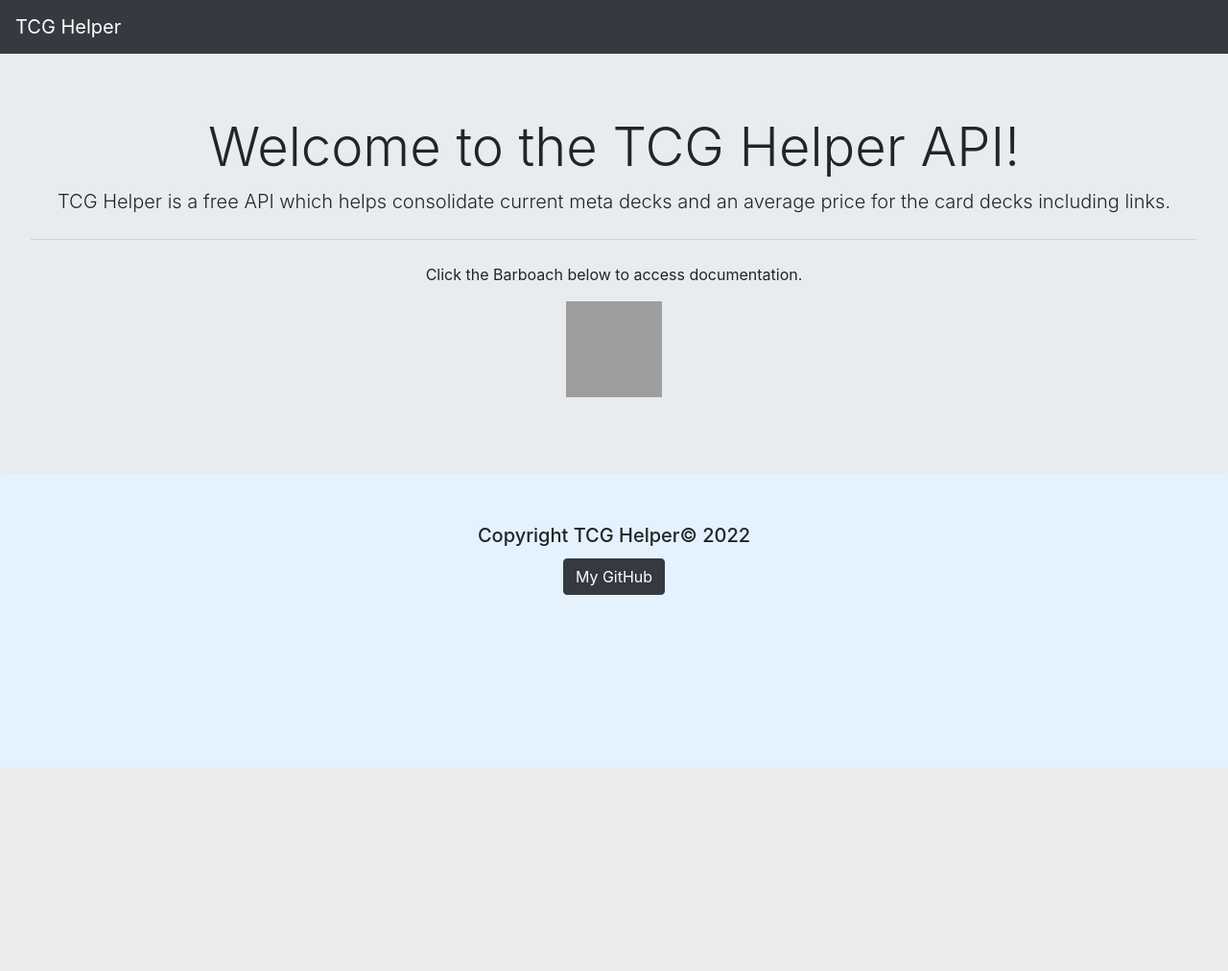
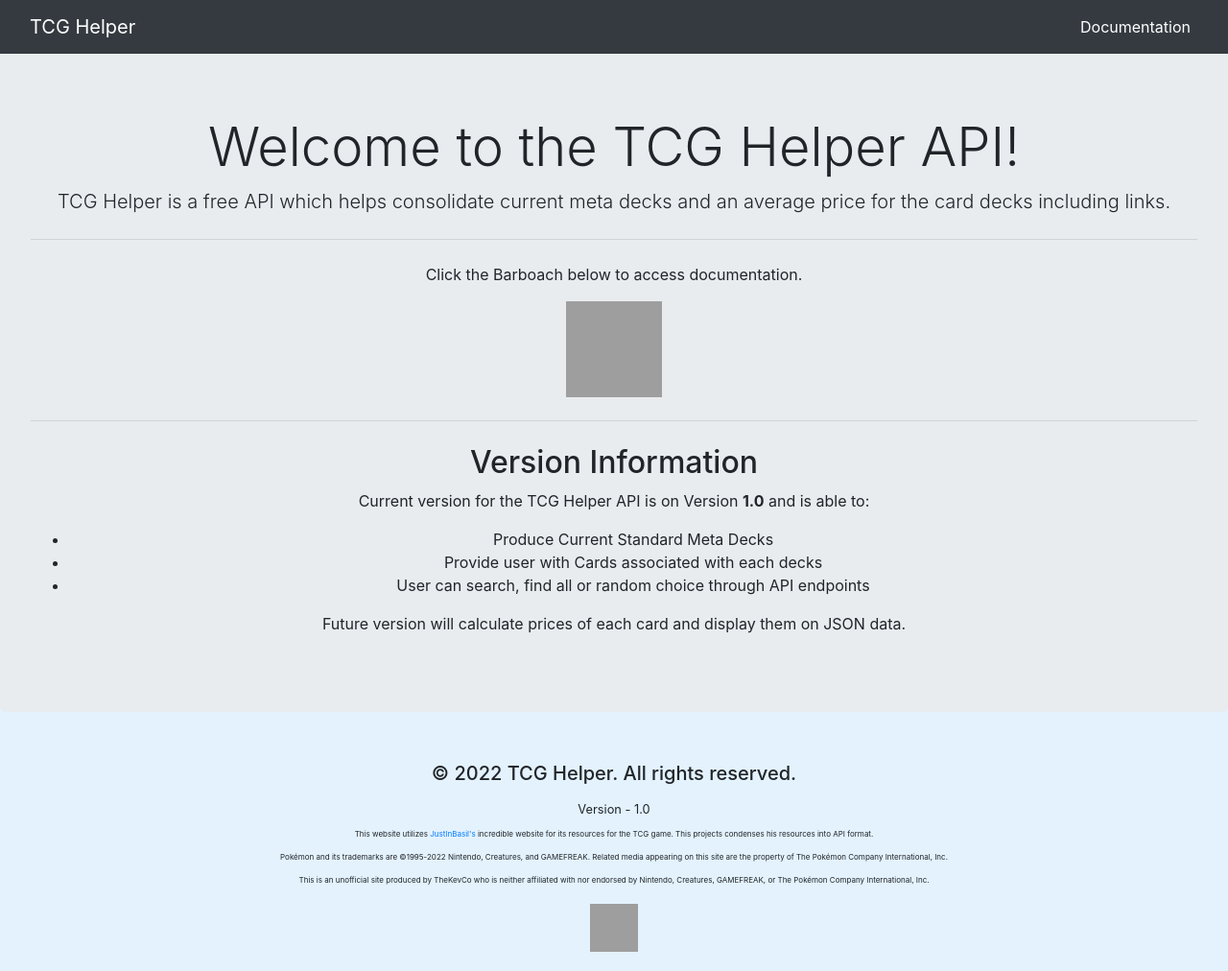
Before and after one commit to TheKevCo/TCG-Helper, a Flask app: page / in a window 1280 px wide. Shown: the whole page at 96% size. Before the commit the page ends 800 px from the top, so only its background shows below. Run offline with Flask 2, Linux system fonts and the light colour scheme; some libraries are stand-ins or nearby versions; grey boxes are pictures that could not be loaded.

Commit message:
Version 1.0 Commit. Deck Pricing to be added in later commit.

```diff
--- a/main.py
+++ b/main.py
@@ -1,14 +1,15 @@
 from flask import Flask, render_template, url_for, request, jsonify
 from flask_bootstrap import Bootstrap
 from datetime import datetime
-from flask_wtf import FlaskForm
 from bs4 import BeautifulSoup
 import requests
 import re
+import random
 
 app = Flask(__name__)
 Bootstrap(app)
 
+# dynamic year for footer
 now = datetime.now()  # current date and time
 year = now.strftime("%Y")
 
@@ -18,13 +19,14 @@
     return render_template('index.html', year=year)
 
 
-@app.route("/documentation", methods=["GET"])
+@app.route("/v1/documentation", methods=["GET", "POST"])
 def documentation():
-    if request.method == "GET":
-        response = requests.get('https://www.justinbasil.com/guide/meta')
+    if request.method == "POST":
+        response = requests.get('https://www.justinbasil.com/guide/meta', verify=False)
         meta_web_page = response.text
         soup = BeautifulSoup(meta_web_page, "html.parser")
         titles = soup.find_all('h2')
+
         for n in range(0, len(titles)):
             titles[n] = titles[n].getText()
 
@@ -47,8 +49,8 @@
             string_text = str(deck)
             for n in range(3):
                 if text_list[n] in string_text:
-                    output_string = re.sub(html_pattern, " ", string_text)
-                    raw_text_list[n].append(output_string)
+                    outputString = re.sub(html_pattern, " ", string_text)
+                    raw_text_list[n].append(outputString)
 
         # this removes blank spaces left from html text above.
         corrected_list_poke = [re.split("\s", lists) for lists in raw_text_poke]
@@ -67,21 +69,21 @@
         energy_strings = []
         all_strings = [poke_strings, trainer_strings, energy_strings]
         for n in range(3):
-            for deck_list in corrected_list_all[n]:
+            for deck_lists in corrected_list_all[n]:
                 final_string = ""
                 if n == 1:
-                    for i in range(4, len(deck_list)):
-                        if i == len(deck_list) - 1:
-                            final_string += f"{deck_list[i]}"
+                    for i in range(4, len(deck_lists)):
+                        if i == len(deck_lists) - 1:
+                            final_string += f"{deck_lists[i]}"
                         else:
-                            final_string += f"{deck_list[i]} "
+                            final_string += f"{deck_lists[i]} "
                     all_strings[n].append(final_string)
                 else:
-                    for i in range(3, len(deck_list)):
-                        if i == len(deck_list) - 1:
-                            final_string += f"{deck_list[i]}"
+                    for i in range(3, len(deck_lists)):
+                        if i == len(deck_lists) - 1:
+                            final_string += f"{deck_lists[i]}"
                         else:
-                            final_string += f"{deck_list[i]} "
+                            final_string += f"{deck_lists[i]} "
                     all_strings[n].append(final_string)
 
         # uses re.findall to create a list of all the cards that were once in one long string.
@@ -96,10 +98,365 @@
                 card_list = re.findall(pattern, cards)
                 final_card_list[n].append(card_list)
 
-        return jsonify(deck={
-            # add json stuff later
+        # create dictionaries for json
+        final_json_list = []
+        card_decks = {}
+        for k in range(len(titles)):  # this is the number of decks within the website.
+            pokemon_dict = {}
+            trainer_dict = {}
+            energy_dict = {}
+            card_dicts = [pokemon_dict, trainer_dict, energy_dict]
+            for i in range(3):  # for each set of cards.
+                for n in range(len(final_card_list[i][k])):
+                    card_dicts[i][f"{n + 1}"] = final_card_list[i][k][n]
+            card_decks[k + 1] = {
+                "Deck": titles[k],
+                "Pokémon Cards": pokemon_dict,
+                "Trainer Cards": trainer_dict,
+                "Energy Cards": energy_dict,
+
+            }
+        search_text = request.form.get("searchtext").lower()
+        range_number = len(titles) - 1
+        for r in range(0, range_number):
+            if search_text in titles[r].lower():
+                return jsonify(Deck=card_decks[r + 1])
+        return jsonify(error={
+            "Not Found": "Sorry, this was not found in current Meta "
+                         "List, try utilizing /decklist GET Request"
         })
-    return render_template('documentation.html')
+    return render_template('documentation.html', year=year)
+
+
+@app.route("/v1/search", methods=["GET"])
+def search():
+    response = requests.get('https://www.justinbasil.com/guide/meta', verify=False)
+    meta_web_page = response.text
+    soup = BeautifulSoup(meta_web_page, "html.parser")
+    titles = soup.find_all('h2')
+
+    for n in range(0, len(titles)):
+        titles[n] = titles[n].getText()
+
+    # grabs text for Pokémon cards and removes unnecessary spaces
+    decks = soup.find_all("p", attrs={"style": "white-space:pre-wrap;"})
+
+    poke_text = "Pokémon -"
+    trainer_text = "Trainer Cards -"
+    energy_text = "Energy -"
+
+    text_list = [poke_text, trainer_text, energy_text]
+
+    # this removes all the html tags using regex
+    html_pattern = '<[^<]+?>'
+    raw_text_poke = []
+    raw_text_trainer = []
+    raw_text_energy = []
+    raw_text_list = [raw_text_poke, raw_text_trainer, raw_text_energy]
+    for deck in decks:
+        string_text = str(deck)
+        for n in range(3):
+            if text_list[n] in string_text:
+                outputString = re.sub(html_pattern, " ", string_text)
+                raw_text_list[n].append(outputString)
+
+    # this removes blank spaces left from html text above.
+    corrected_list_poke = [re.split("\s", lists) for lists in raw_text_poke]
+    corrected_list_trainer = [re.split("\s", lists) for lists in raw_text_trainer]
+    corrected_list_energy = [re.split("\s", lists) for lists in raw_text_energy]
+    corrected_list_all = [corrected_list_poke, corrected_list_trainer, corrected_list_energy]
+    for lists in corrected_list_all:
+        for deck in lists:
+            for string in deck:
+                if string == "":
+                    deck.remove(string)
+
+    # this takes the list of strings and places them back into one string for more regex separation below
+    poke_strings = []
+    trainer_strings = []
+    energy_strings = []
+    all_strings = [poke_strings, trainer_strings, energy_strings]
+    for n in range(3):
+        for deck_lists in corrected_list_all[n]:
+            final_string = ""
+            if n == 1:
+                for i in range(4, len(deck_lists)):
+                    if i == len(deck_lists) - 1:
+                        final_string += f"{deck_lists[i]}"
+                    else:
+                        final_string += f"{deck_lists[i]} "
+                all_strings[n].append(final_string)
+            else:
+                for i in range(3, len(deck_lists)):
+                    if i == len(deck_lists) - 1:
+                        final_string += f"{deck_lists[i]}"
+                    else:
+                        final_string += f"{deck_lists[i]} "
+                all_strings[n].append(final_string)
+
+    # uses re.findall to create a list of all the cards that were once in one long string.
+    # utilized https://www.youtube.com/watch?v=K8L6KVGG-7o&t=2145s to help my brain
+    final_poke = []
+    final_trainer = []
+    final_energy = []
+    final_card_list = [final_poke, final_trainer, final_energy]
+    for n in range(3):
+        for cards in all_strings[n]:
+            pattern = re.compile(r"\d[-a-zA-Z'é\s]+\d+")
+            card_list = re.findall(pattern, cards)
+            final_card_list[n].append(card_list)
+
+    # create dictionaries for json
+    final_json_list = []
+    card_decks = {}
+    for k in range(len(titles)):  # this is the number of decks within the website.
+        pokemon_dict = {}
+        trainer_dict = {}
+        energy_dict = {}
+        card_dicts = [pokemon_dict, trainer_dict, energy_dict]
+        for i in range(3):  # for each set of cards.
+            for n in range(len(final_card_list[i][k])):
+                card_dicts[i][f"{n + 1}"] = final_card_list[i][k][n]
+        card_decks[k + 1] = {
+            "Deck": titles[k],
+            "Pokémon Cards": pokemon_dict,
+            "Trainer Cards": trainer_dict,
+            "Energy Cards": energy_dict,
+
+        }
+    query = request.args.get("query")
+    range_number = len(titles) - 1
+    for r in range(0, range_number):
+        if query in titles[r].lower():
+            return jsonify(Deck=card_decks[r + 1])
+    return jsonify(error={
+        "Not Found": "Sorry, this was not found in current Meta "
+                     "List, try utilizing /decklist GET Request"
+    })
+
+
+@app.route("/v1/decklist", methods=["GET"])
+def deck_list():
+    if request.method == "GET":
+        response = requests.get('https://www.justinbasil.com/guide/meta', verify=False)
+        meta_web_page = response.text
+        soup = BeautifulSoup(meta_web_page, "html.parser")
+        titles = soup.find_all('h2')
+
+        for n in range(0, len(titles)):
+            titles[n] = titles[n].getText()
+
+        card_titles = {}
+        for i in range(len(titles)):
+            card_titles[f"{i + 1}"] = str(titles[i])
+
+        decklist = {
+            "IDs": card_titles
+        }
+    return jsonify(Decks=decklist)
+
+
+@app.route("/v1/random", methods=["GET"])
+def random_deck():
+    if request.method == "GET":
+        response = requests.get('https://www.justinbasil.com/guide/meta', verify=False)
+        meta_web_page = response.text
+        soup = BeautifulSoup(meta_web_page, "html.parser")
+        titles = soup.find_all('h2')
+
+        for n in range(0, len(titles)):
+            titles[n] = titles[n].getText()
+
+        # grabs text for Pokémon cards and removes unnecessary spaces
+        decks = soup.find_all("p", attrs={"style": "white-space:pre-wrap;"})
+
+        poke_text = "Pokémon -"
+        trainer_text = "Trainer Cards -"
+        energy_text = "Energy -"
+
+        text_list = [poke_text, trainer_text, energy_text]
+
+        # this removes all the html tags using regex
+        html_pattern = '<[^<]+?>'
+        raw_text_poke = []
+        raw_text_trainer = []
+        raw_text_energy = []
+        raw_text_list = [raw_text_poke, raw_text_trainer, raw_text_energy]
+        for deck in decks:
+            string_text = str(deck)
+            for n in range(3):
+                if text_list[n] in string_text:
+                    outputString = re.sub(html_pattern, " ", string_text)
+                    raw_text_list[n].append(outputString)
+
+        # this removes blank spaces left from html text above.
+        corrected_list_poke = [re.split("\s", lists) for lists in raw_text_poke]
+        corrected_list_trainer = [re.split("\s", lists) for lists in raw_text_trainer]
+        corrected_list_energy = [re.split("\s", lists) for lists in raw_text_energy]
+        corrected_list_all = [corrected_list_poke, corrected_list_trainer, corrected_list_energy]
+        for lists in corrected_list_all:
+            for deck in lists:
+                for string in deck:
+                    if string == "":
+                        deck.remove(string)
+
+        # this takes the list of strings and places them back into one string for more regex separation below
+        poke_strings = []
+        trainer_strings = []
+        energy_strings = []
+        all_strings = [poke_strings, trainer_strings, energy_strings]
+        for n in range(3):
+            for deck_lists in corrected_list_all[n]:
+                final_string = ""
+                if n == 1:
+                    for i in range(4, len(deck_lists)):
+                        if i == len(deck_lists) - 1:
+                            final_string += f"{deck_lists[i]}"
+                        else:
+                            final_string += f"{deck_lists[i]} "
+                    all_strings[n].append(final_string)
+                else:
+                    for i in range(3, len(deck_lists)):
+                        if i == len(deck_lists) - 1:
+                            final_string += f"{deck_lists[i]}"
+                        else:
+                            final_string += f"{deck_lists[i]} "
+                    all_strings[n].append(final_string)
+
+        # uses re.findall to create a list of all the cards that were once in one long string.
+        # utilized https://www.youtube.com/watch?v=K8L6KVGG-7o&t=2145s to help my brain
+        final_poke = []
+        final_trainer = []
+        final_energy = []
+        final_card_list = [final_poke, final_trainer, final_energy]
+        for n in range(3):
+            for cards in all_strings[n]:
+                pattern = re.compile(r"\d[-a-zA-Z'é\s]+\d+")
+                card_list = re.findall(pattern, cards)
+                final_card_list[n].append(card_list)
+
+        # create dictionaries for json
+        final_json_list = []
+        card_decks = {}
+        for k in range(len(titles)):  # this is the number of decks within the website.
+            pokemon_dict = {}
+            trainer_dict = {}
+            energy_dict = {}
+            card_dicts = [pokemon_dict, trainer_dict, energy_dict]
+            for i in range(3):  # for each set of cards.
+                for n in range(len(final_card_list[i][k])):
+                    card_dicts[i][f"{n + 1}"] = final_card_list[i][k][n]
+            card_decks[k + 1] = {
+                "Deck": titles[k],
+                "Pokémon Cards": pokemon_dict,
+                "Trainer Cards": trainer_dict,
+                "Energy Cards": energy_dict,
+
+            }
+        choice = random.randint(1, len(card_decks))
+
+    return jsonify(Deck=card_decks[choice])
+
+
+@app.route("/v1/all", methods=["GET"])
+def all_decks():
+    if request.method == "GET":
+        response = requests.get('https://www.justinbasil.com/guide/meta', verify=False)
+        meta_web_page = response.text
+        soup = BeautifulSoup(meta_web_page, "html.parser")
+        titles = soup.find_all('h2')
+
+        for n in range(0, len(titles)):
+            titles[n] = titles[n].getText()
+
+        # grabs text for Pokémon cards and removes unnecessary spaces
+        decks = soup.find_all("p", attrs={"style": "white-space:pre-wrap;"})
+
+        poke_text = "Pokémon -"
+        trainer_text = "Trainer Cards -"
+        energy_text = "Energy -"
+
+        text_list = [poke_text, trainer_text, energy_text]
+
+        # this removes all the html tags using regex
+        html_pattern = '<[^<]+?>'
+        raw_text_poke = []
+        raw_text_trainer = []
+        raw_text_energy = []
+        raw_text_list = [raw_text_poke, raw_text_trainer, raw_text_energy]
+        for deck in decks:
+            string_text = str(deck)
+            for n in range(3):
+                if text_list[n] in string_text:
+                    outputString = re.sub(html_pattern, " ", string_text)
+                    raw_text_list[n].append(outputString)
+
+        # this removes blank spaces left from html text above.
+        corrected_list_poke = [re.split("\s", lists) for lists in raw_text_poke]
+        corrected_list_trainer = [re.split("\s", lists) for lists in raw_text_trainer]
+        corrected_list_energy = [re.split("\s", lists) for lists in raw_text_energy]
+        corrected_list_all = [corrected_list_poke, corrected_list_trainer, corrected_list_energy]
+        for lists in corrected_list_all:
+            for deck in lists:
+                for string in deck:
+                    if string == "":
+                        deck.remove(string)
+
+        # this takes the list of strings and places them back into one string for more regex separation below
+        poke_strings = []
+        trainer_strings = []
+        energy_strings = []
+        all_strings = [poke_strings, trainer_strings, energy_strings]
+        for n in range(3):
+            for deck_lists in corrected_list_all[n]:
+                final_string = ""
+                if n == 1:
+                    for i in range(4, len(deck_lists)):
+                        if i == len(deck_lists) - 1:
+                            final_string += f"{deck_lists[i]}"
+                        else:
+                            final_string += f"{deck_lists[i]} "
+                    all_strings[n].append(final_string)
+                else:
+                    for i in range(3, len(deck_lists)):
+                        if i == len(deck_lists) - 1:
+                            final_string += f"{deck_lists[i]}"
+                        else:
+                            final_string += f"{deck_lists[i]} "
+                    all_strings[n].append(final_string)
+
+        # uses re.findall to create a list of all the cards that were once in one long string.
+        # utilized https://www.youtube.com/watch?v=K8L6KVGG-7o&t=2145s to help my brain
+        final_poke = []
+        final_trainer = []
+        final_energy = []
+        final_card_list = [final_poke, final_trainer, final_energy]
+        for n in range(3):
+            for cards in all_strings[n]:
+                pattern = re.compile(r"\d[-a-zA-Z'é\s]+\d+")
+                card_list = re.findall(pattern, cards)
+                final_card_list[n].append(card_list)
+
+        # create dictionaries for json
+        final_json_list = []
+        card_decks = {}
+        for k in range(len(titles)):  # this is the number of decks within the website.
+            pokemon_dict = {}
+            trainer_dict = {}
+            energy_dict = {}
+            card_dicts = [pokemon_dict, trainer_dict, energy_dict]
+            for i in range(3):  # for each set of cards.
+                for n in range(len(final_card_list[i][k])):
+                    card_dicts[i][f"{n + 1}"] = final_card_list[i][k][n]
+            card_decks[k + 1] = {
+                "Deck": titles[k],
+                "Pokémon Cards": pokemon_dict,
+                "Trainer Cards": trainer_dict,
+                "Energy Cards": energy_dict,
+
+            }
+
+    return jsonify(Deck=card_decks)
 
 
 if __name__ == "__main__":
--- a/static/css/styles.css
+++ b/static/css/styles.css
@@ -5,3 +5,7 @@
 #footer-copyright{
     background-color: #e3f2fd;
 }
+
+.input-medium{
+    margin-bottom: 10px;
+}
--- a/templates/footer.html
+++ b/templates/footer.html
@@ -1,8 +1,14 @@
 <footer>
 <div class="card text-center border-0" >
   <div class="card-body" id="footer-copyright">
-    <h5 class="card-title">Copyright TCG Helper&copy; {{ year }}</h5>
-    <a href="https://github.com/TheKevCo" class="btn btn-dark">My GitHub</a>
+    <h5 class="card-title">© {{ year }} TCG Helper. All rights reserved.</h5><small>Version - 1.0</small>
+    <p style="margin-bottom: 0;"><small style="font-size: 50%;">This website utilizes <a href="https://www.justinbasil.com/">JustInBasil's</a> incredible website for its resources for the TCG game. This projects condenses his resources into API format.</small></p>
+    <p style="margin-bottom: 0;"><small style="font-size: 50%;">Pokémon and its trademarks are ©1995-2022 Nintendo, Creatures, and GAMEFREAK. Related media appearing on this site are the property of The Pokémon Company International, Inc.</small></p>
+    <p><small style="font-size: 50%;">This is an unofficial site produced by TheKevCo who is neither affiliated with nor endorsed by Nintendo, Creatures, GAMEFREAK, or The Pokémon Company International, Inc.</small></p>
+    <a href="https://github.com/TheKevCo"><img src="https://cdn-icons-png.flaticon.com/512/25/25231.png"
+       width="50"
+       height="50">
+    </a>
   </div>
 </div>
  </footer>
--- a/templates/header.html
+++ b/templates/header.html
@@ -11,5 +11,17 @@
 </head>
 <body>
 <nav class="navbar navbar-expand-lg navbar-dark bg-dark">
-  <a class="navbar-brand" href="{{url_for('home')}}">TCG Helper</a>
+  <div class="container-fluid">
+    <a class="navbar-brand" href="{{url_for('home')}}">TCG Helper</a>
+    <button class="navbar-toggler" type="button" data-bs-toggle="collapse" data-bs-target="#navbarNav" aria-controls="navbarNav" aria-expanded="false" aria-label="Toggle navigation">
+      <span class="navbar-toggler-icon"></span>
+    </button>
+    <div class="collapse navbar-collapse" id="navbarNav">
+      <ul class="navbar-nav ml-auto">
+        <li class="nav-item">
+          <a class="nav-link active" aria-current="page" href="{{url_for('documentation')}}">Documentation</a>
+        </li>
+      </ul>
+    </div>
+  </div>
 </nav>
--- a/templates/index.html
+++ b/templates/index.html
@@ -10,7 +10,19 @@
       <img src="https://www.pkparaiso.com/imagenes/espada_escudo/sprites/animados-gigante/barboach.gif"
            alt="Barboach Gif"
            width="100"
-           height="100"></a>
+           height="100">
+    </a>
   </p>
+  <hr class="my-4">
+  <div>
+    <h2>Version Information</h2>
+    <p>Current version for the TCG Helper API is on Version <strong>1.0</strong> and is able to:</p>
+      <ul>
+        <li>Produce Current Standard Meta Decks</li>
+        <li>Provide user with Cards associated with each decks</li>
+        <li>User can search, find all or random choice through API endpoints</li>
+      </ul>
+    <p>Future version will calculate prices of each card and display them on JSON data.</p>
+  </div>
 </div>
 {% include "footer.html" %}
```
Also changed, not shown: templates/documentation.html (+63 -9 lines).
